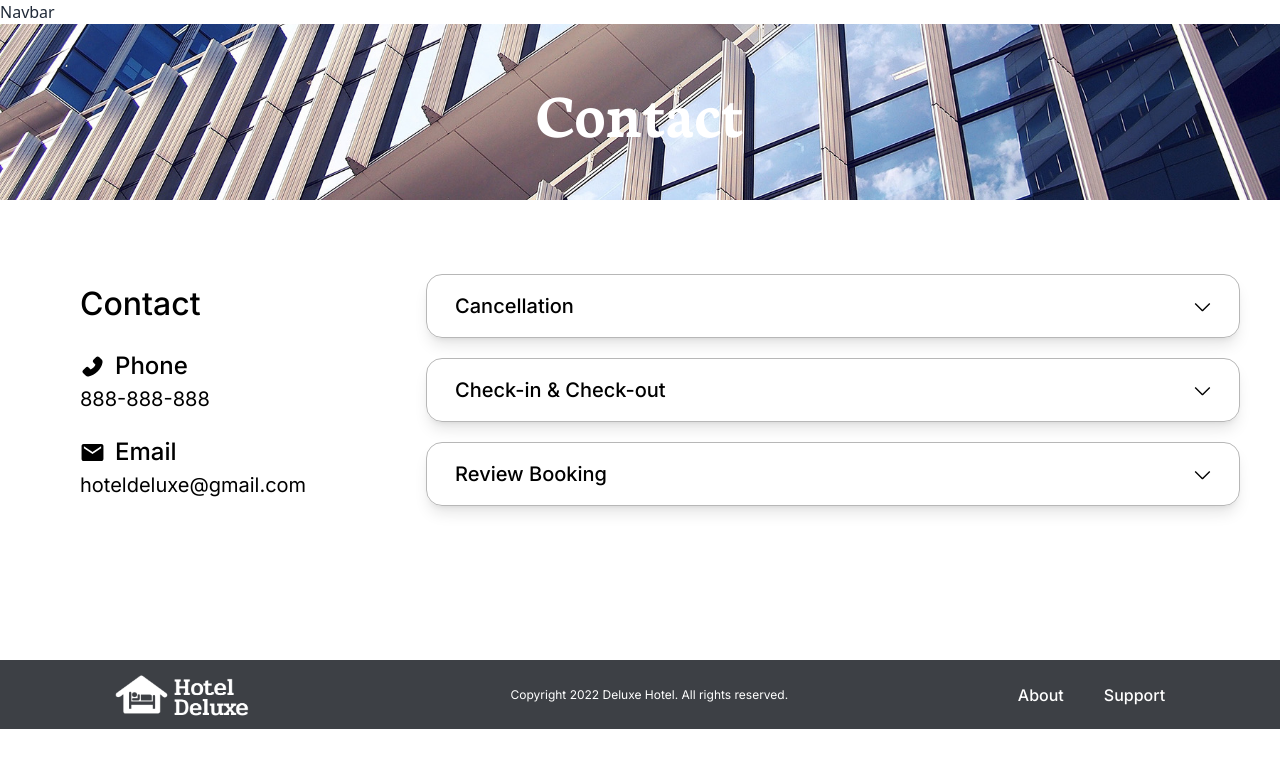
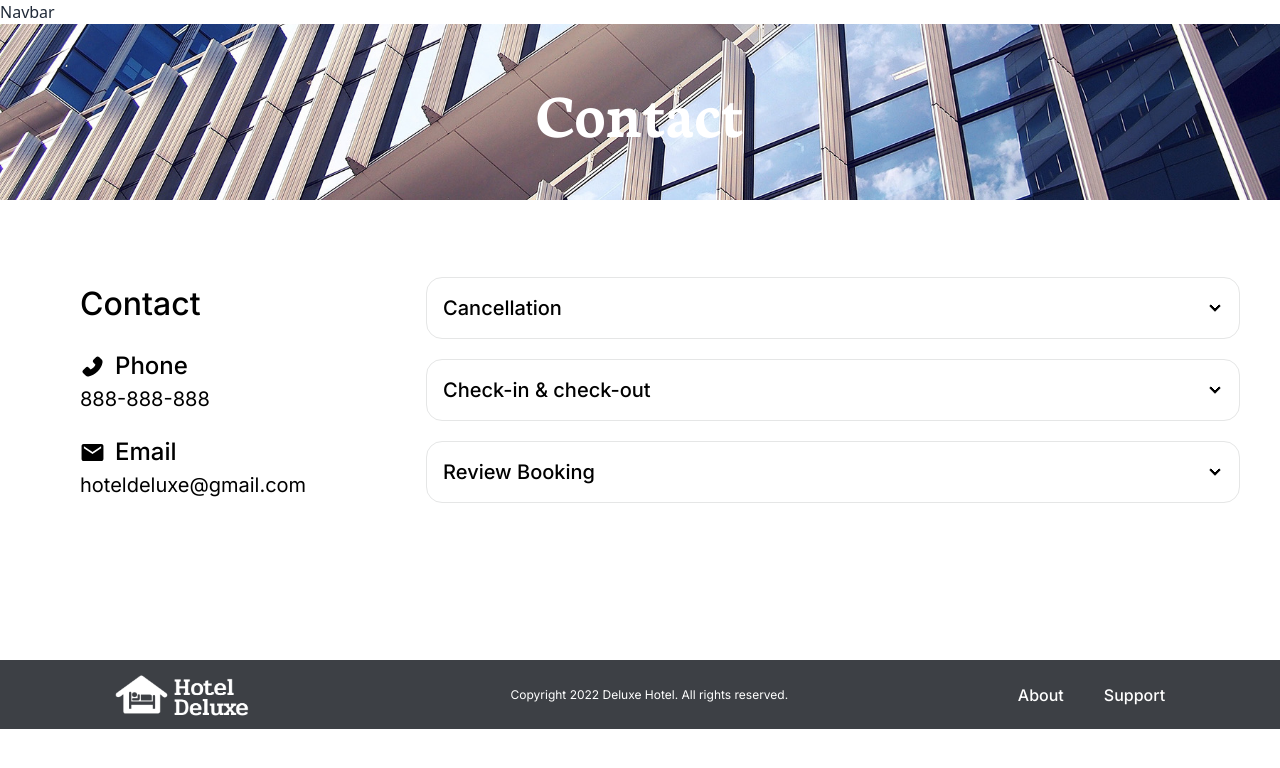
Before and after one commit to Leoasa1/hotel-frontend, a Next.js app: page /contact in a window 1280 px wide. Shown: the top 768 px of the page. Built offline with nearby package versions, Linux system fonts and the light colour scheme.

Commit message:
version 6

```diff
--- a/pages/contact.js
+++ b/pages/contact.js
@@ -31,62 +31,65 @@ const contact = () => {
 						</div>
 					</div>
 
+
+
 				<div className='inter flex-1 flex flex-col gap-[20px] justify-center items-center p-10 font-[500] text-[20px]'>
-						<div className='dropdown dropdown-hover  relative w-full p-3 rounded-box border border-[#B7B7B7] shadow-lg'>
-							<div className='flex items-center justify-between px-3'>
-								<label className='m-1' htmlFor="">Cancellation</label>
-								<VscChevronDown size={25}/>
+
+					<div tabindex="0" class="collapse collapse-arrow border border-base-300 bg-base-100 rounded-box">
+  					<div class="collapse-title text-xl font-medium">
+								Cancellation
  						 </div>
-							<ul className='dropdown-content p-2 menu shadow rounded-box absolute top-full left-1/2 transform -translate-x-1/2  w-full bg-white'>
-							<li>
-								<Link href=''>
-									<a>1</a>
-								</Link>
-							</li>
-							<li>
-								<Link href=''>
-									<a>1</a>
-								</Link>
-							</li>
-							</ul>
+  					<div class="collapse-content">
+  					  <p>Change of plans? No problem. We make it easy to cancel most hotel bookings. You could contact the hotel directly and one of our staff members will cancel the booking.</p>
+  					</div>
 					</div>
 
-					<div className='dropdown dropdown-hover relative w-full p-3 rounded-box border border-[#B7B7B7] shadow-lg'>
-							<div className='flex items-center justify-between px-3'>
-								<label className='m-1' htmlFor="">Check-in & Check-out</label>
-								<VscChevronDown size={25}/>
+
+					<div tabindex="0" class="collapse collapse-arrow border border-base-300 bg-base-100 rounded-box">
+  					<div class="collapse-title text-xl font-medium">
+								Check-in & check-out
  						 </div>
-							<ul className='dropdown-content p-2 menu shadow rounded-box absolute top-full left-1/2 transform -translate-x-1/2  w-full bg-white'>
-							<li>
-								<Link href=''>
-									<a>1</a>
-								</Link>
-							</li>
-							<li>
-								<Link href=''>
-									<a>1</a>
-								</Link>
-							</li>
-							</ul>
+  					<div class="collapse-content">
+							<p>Here's everything you need to know to make sure you get in and out of your hotel or vacation rental without any hiccups.</p>
+							<br />
+							<p class='font-[700]'>All about check-in</p>
+							<p>
+							- You can show up any time between the check-in time listed in your itinerary and midnight. As a perk, booking with us means you won't have a problem checking in late. No need to rush!
+							</p>
+							<p>
+							- Be sure to have your government-issued ID handy when you show up – you'll need it to check in							</p>
+							<p>
+							- Want to show up early, or past midnight? Be sure to give your hotel or property manager a call first.
+							</p>
+							<p>
+							One last thing: If you decide to not show up for any reason, the hotel may still charge you. We suggest checking your hotel's Rules and Restrictions in your itinerary for details.
+							</p>
+							<br />
+							<p class='font-[700]'>The scoop on check-out</p>
+							<p>
+							You can hang around up until check-out time (also in your itinerary) on the last day of your booking, then it's time to head out. Don't forget your phone charger!
+							</p>
+  					</div>
 					</div>
 
-					<div className='dropdown dropdown-hover relative w-full p-3 rounded-box border border-[#B7B7B7] shadow-lg'>
-							<div className='flex items-center justify-between px-3'>
-								<label className='m-1' htmlFor="">Review Booking</label>
-								<VscChevronDown size={25}/>
+					<div tabindex="0" class="collapse collapse-arrow border border-base-300 bg-base-100 rounded-box">
+  					<div class="collapse-title text-xl font-medium">
+								Review Booking
  						 </div>
-							<ul className='dropdown-content p-2 menu shadow rounded-box absolute top-full left-1/2 transform -translate-x-1/2  w-full bg-white'>
-							<li>
-								<Link href=''>
-									<a>1</a>
+  					<div class="collapse-content">
+							<p>
+								We make it easy to view the details of your bookings. That's why after you book, we send you a confirmation email with your itinerary number and trip details. You can also view, email, and print your itinerary right from our website
+							</p>
+							<span>
+								You can hop over to
+							</span>
+							<Link href='/'>
+								<span class='primary cursor-pointer	underline underline-offset-4 decoration-[primary]'>Find your Booking </span>
 							</Link>
-							</li>
-							<li>
-								<Link href=''>
-									<a>1</a>
-								</Link>
-							</li>
-							</ul>
+							<span>
+							to track down your booking.
+							</span>
+  					</div>
 					</div>
 
 				</div>
```
Lines whose indentation alone changed are shown as unchanged.
